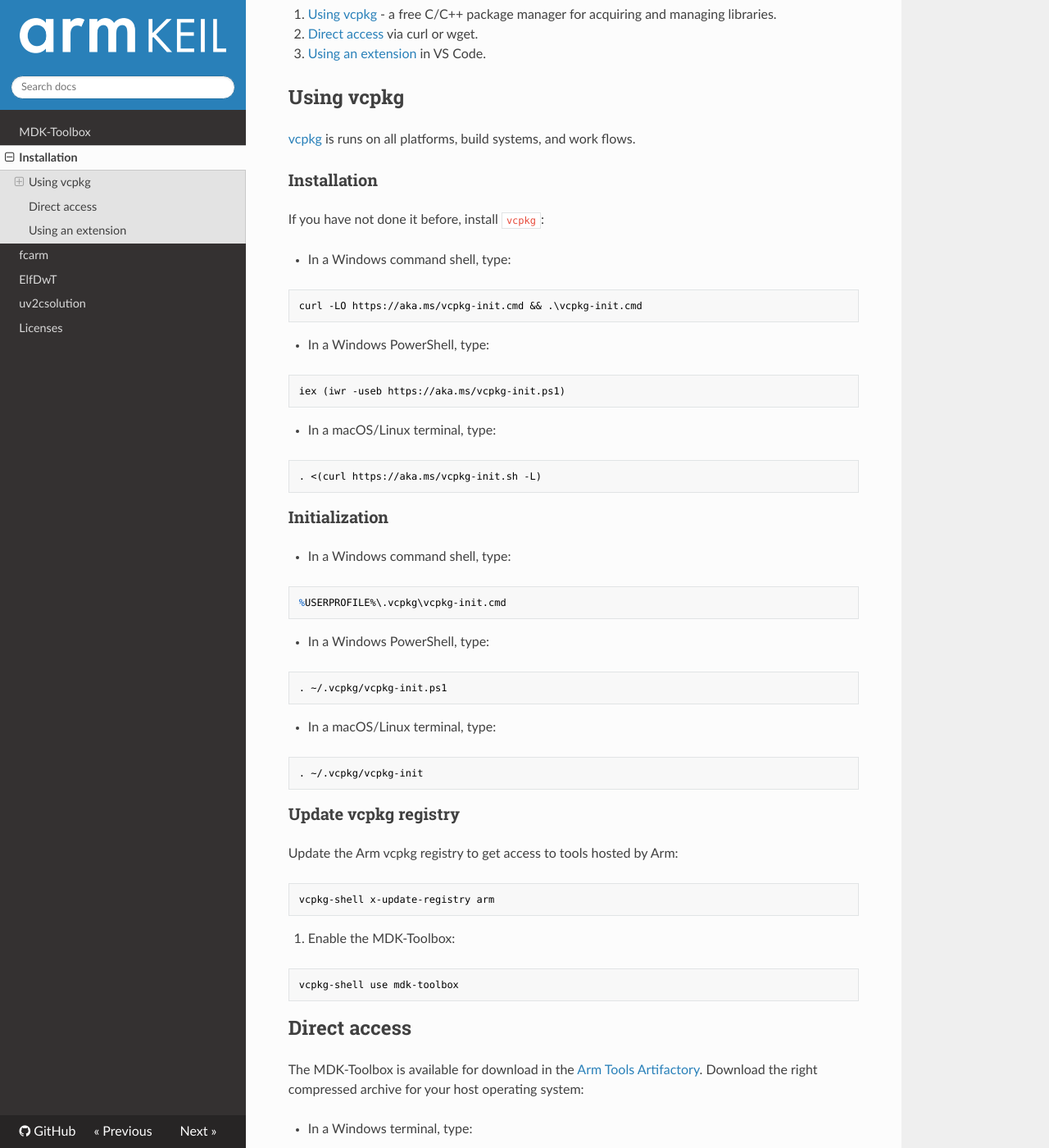
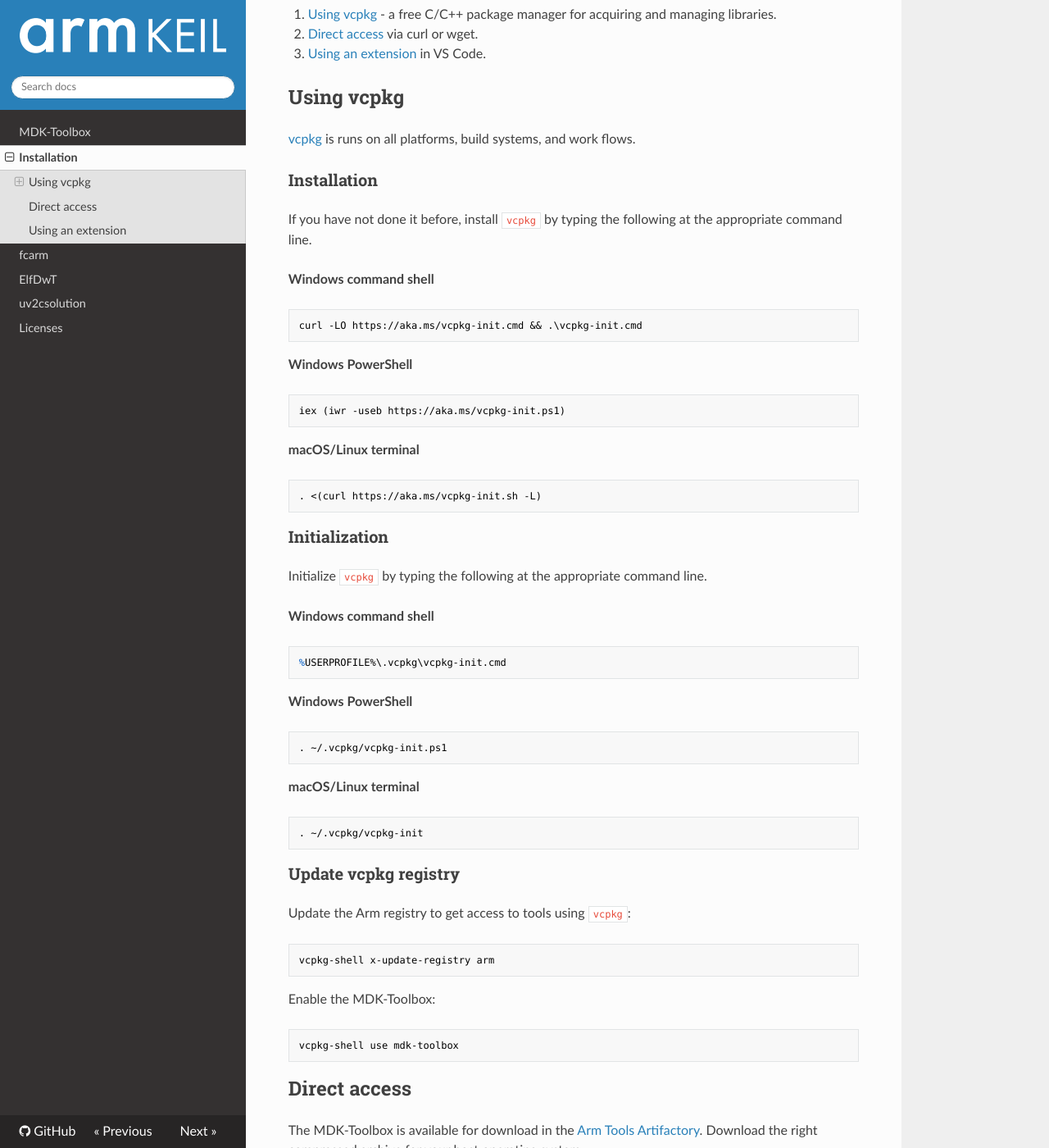
Before and after one commit to ARM-software/MDK-Toolbox, an MkDocs documentation site: the page built from docs/01_installation.md, in a window 1280 px wide and 1400 px high, scrolled down 226 px. Shown: the whole window at 82% size. Built offline with MkDocs 1.6.1, drawn with Linux system fonts in a browser that asks for light colours; nearby versions of some CDN libraries; some of the changed text lies outside the part shown.

Commit message:
Minor updates

````diff
--- a/docs/01_installation.md
+++ b/docs/01_installation.md
@@ -13,21 +13,21 @@
 
 ### Installation
 
-If you have not done it before, install `vcpkg`:
+If you have not done it before, install `vcpkg` by typing the following at the appropriate command line.
 
-- In a Windows command shell, type:
+**Windows command shell**
 
 ```shell
 curl -LO https://aka.ms/vcpkg-init.cmd && .\vcpkg-init.cmd
 ```
 
-- In a Windows PowerShell, type:
+**Windows PowerShell**
 
 ```shell
 iex (iwr -useb https://aka.ms/vcpkg-init.ps1)
 ```
 
-- In a macOS/Linux terminal, type:
+**macOS/Linux terminal**
 
 ```shell
 . <(curl https://aka.ms/vcpkg-init.sh -L)
@@ -35,19 +35,21 @@
 
 ### Initialization
 
-- In a Windows command shell, type:
+Initialize `vcpkg` by typing the following at the appropriate command line.
+
+**Windows command shell**
 
 ```shell
 %USERPROFILE%\.vcpkg\vcpkg-init.cmd
 ```
 
-- In a Windows PowerShell, type:
+**Windows PowerShell**
 
 ```shell
 . ~/.vcpkg/vcpkg-init.ps1
 ```
 
-- In a macOS/Linux terminal, type:
+**macOS/Linux terminal**
 
 ```shell
 . ~/.vcpkg/vcpkg-init
@@ -55,15 +57,15 @@
 
 ### Update vcpkg registry
 
-Update the Arm vcpkg registry to get access to tools hosted by Arm:
+Update the Arm registry to get access to tools using `vcpkg`:
 
 ```shell
 vcpkg-shell x-update-registry arm
 ```
 
-4. Enable the MDK-Toolbox:
+Enable the MDK-Toolbox:
 
-```shellell
+```shell
 vcpkg-shell use mdk-toolbox
 ```
 
@@ -72,19 +74,19 @@
 The MDK-Toolbox is available for download in the [Arm Tools Artifactory](https://artifacts.tools.arm.com/mdk-toolbox/).
 Download the right compressed archive for your host operating system:
 
-- In a Windows terminal, type:
+**Windows command shell**
 
 ```shell
 curl --output mdk-toolbox-windows-amd64.zip https://artifacts.tools.arm.com/mdk-toolbox/1.0.0/mdk-toolbox-windows-amd64.zip
 ```
 
-- In a macOS terminal, type:
+**macOS terminal**
 
 ```shell
 curl --output mdk-toolbox-darwin-amd64.tar.gz https://artifacts.tools.arm.com/mdk-toolbox/1.0.0/mdk-toolbox-darwin-amd64.tar.gz
 ```
 
-- In a Linux terminal, type:
+**Linux terminal**
 
 ```shell
 curl --output mdk-toolbox-linux-amd64.tar.gz https://artifacts.tools.arm.com/mdk-toolbox/1.0.0/mdk-toolbox-linux-amd64.tar.gz
````
